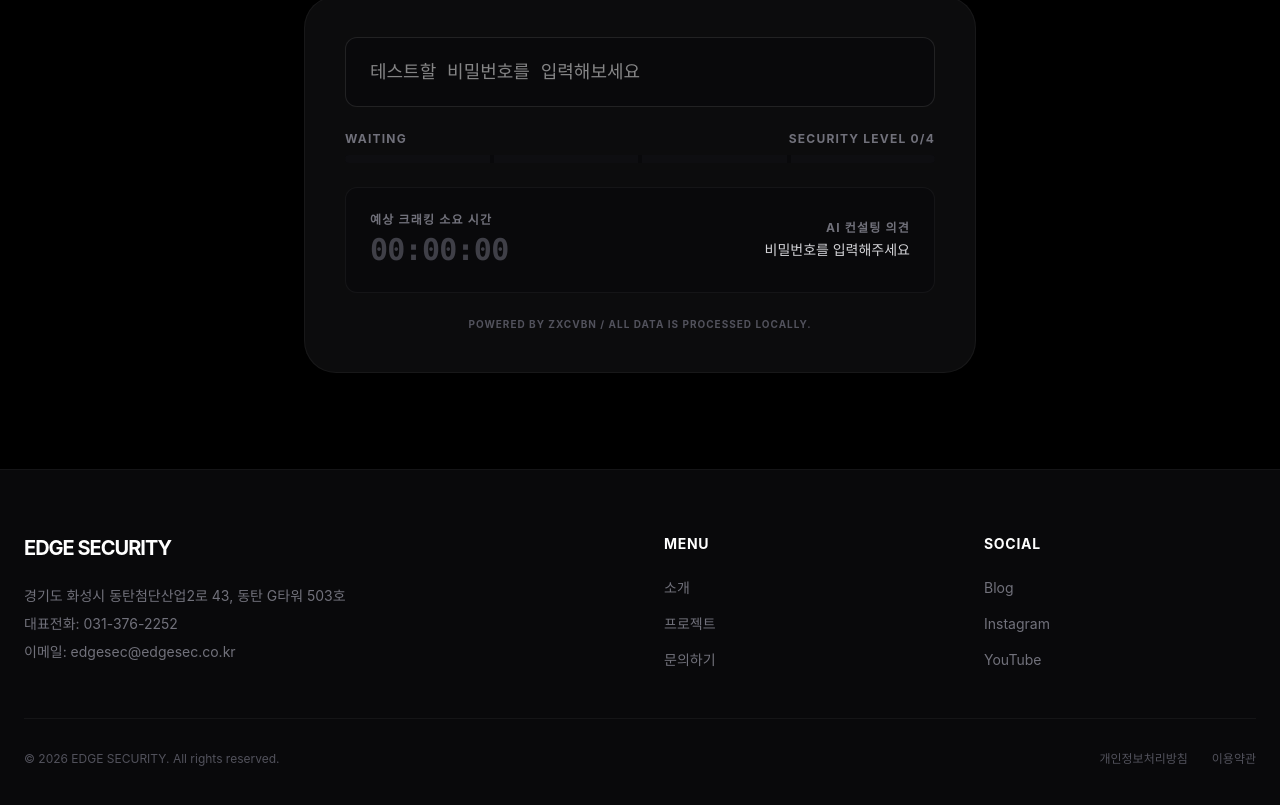
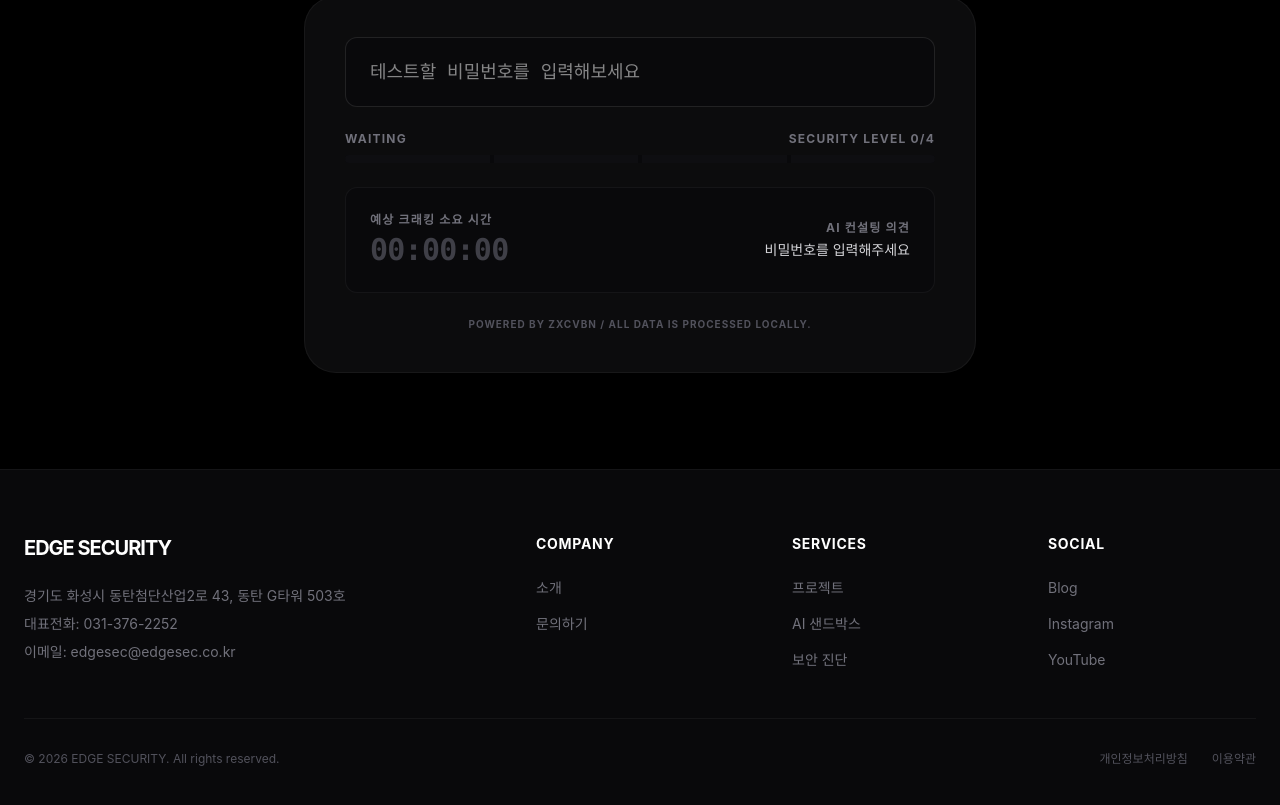
Before and after one commit to woojun613/edge-security-project, a Next.js app: page / in a window 1280 px wide. Shown: the part 3434-4239 px from the top of the page. Built offline with nearby package versions, Linux system fonts and the light colour scheme; no server answers.

Commit message:
푸터 메뉴 추가

```diff
--- a/src/components/Footer.tsx
+++ b/src/components/Footer.tsx
@@ -4,9 +4,11 @@ export default function Footer() {
   return (
     <footer className="bg-zinc-950 border-t border-white/5 py-16 px-6">
       <div className="max-w-7xl mx-auto">
-        <div className="grid grid-cols-1 md:grid-cols-4 gap-12 mb-12">
-          {/* 로고 및 정보 */}
-          <div className="col-span-1 md:col-span-2">
+        {/* 💡 기존 4칸(grid-cols-4)에서 5칸(grid-cols-5)으로 변경하여 메뉴를 두 그룹으로 나눴습니다. */}
+        <div className="grid grid-cols-1 sm:grid-cols-2 md:grid-cols-5 gap-12 mb-12">
+
+          {/* 로고 및 정보 (PC에서 2칸 차지) */}
+          <div className="col-span-1 sm:col-span-2 md:col-span-2">
             <h2 className="text-white text-xl font-bold tracking-tighter mb-6">
               EDGE SECURITY
             </h2>
@@ -17,13 +19,22 @@ export default function Footer() {
             </div>
           </div>
 
-          {/* 메뉴 링크 */}
+          {/* 카테고리 1: Company (회사 관련) */}
           <div>
-            <h3 className="text-white text-sm font-bold mb-6 uppercase tracking-wider">Menu</h3>
+            <h3 className="text-white text-sm font-bold mb-6 uppercase tracking-wider">Company</h3>
             <ul className="space-y-4 text-sm text-zinc-500">
               <li><Link href="/about" className="hover:text-white transition-colors">소개</Link></li>
+              <li><Link href="/contact" className="hover:text-white transition-colors">문의하기</Link></li>
+            </ul>
+          </div>
+
+          {/* 카테고리 2: Services (서비스 및 진단) */}
+          <div>
+            <h3 className="text-white text-sm font-bold mb-6 uppercase tracking-wider">Services</h3>
+            <ul className="space-y-4 text-sm text-zinc-500">
               <li><Link href="/projects" className="hover:text-white transition-colors">프로젝트</Link></li>
-              <li><Link href="/contact" className="hover:text-white transition-colors">문의하기</Link></li>
+              <li><Link href="/sandbox" className="hover:text-white transition-colors">AI 샌드박스</Link></li>
+              <li><Link href="/self-audit" className="hover:text-white transition-colors">보안 진단</Link></li>
             </ul>
           </div>
 
```
